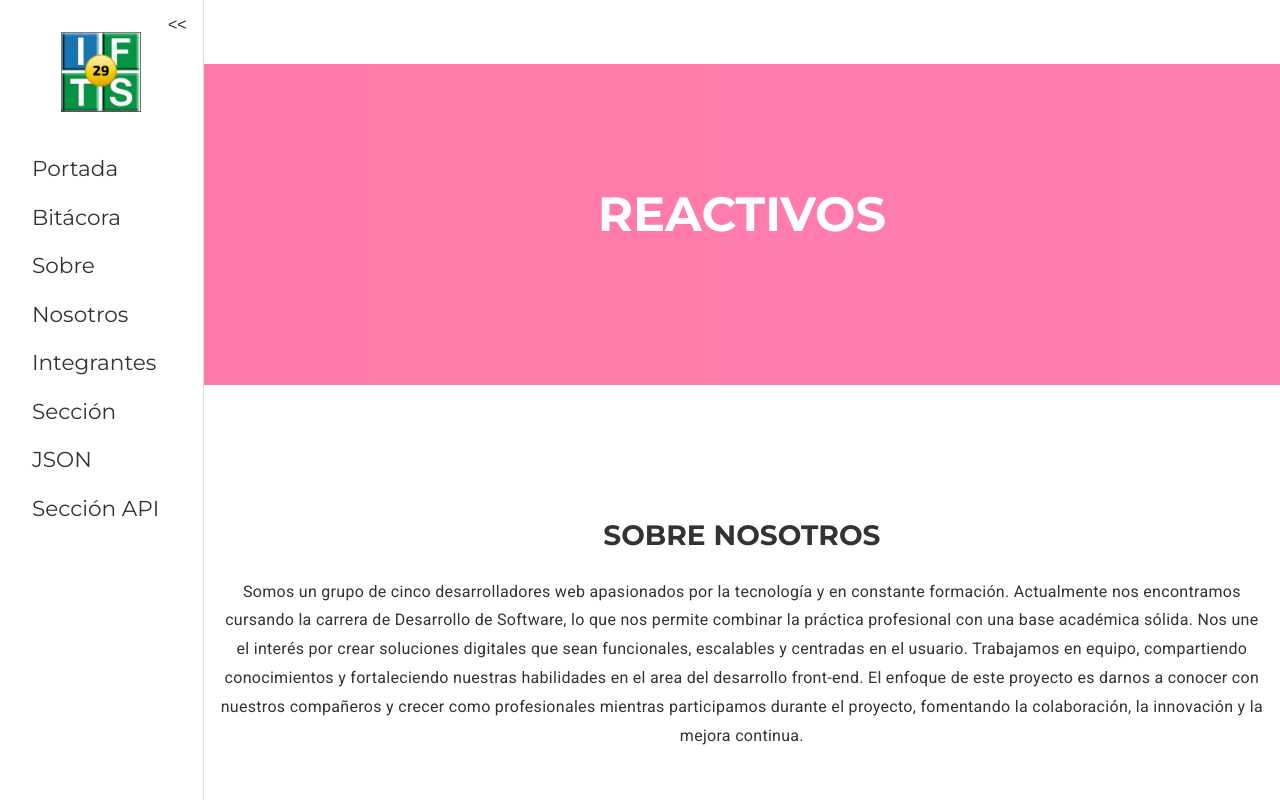
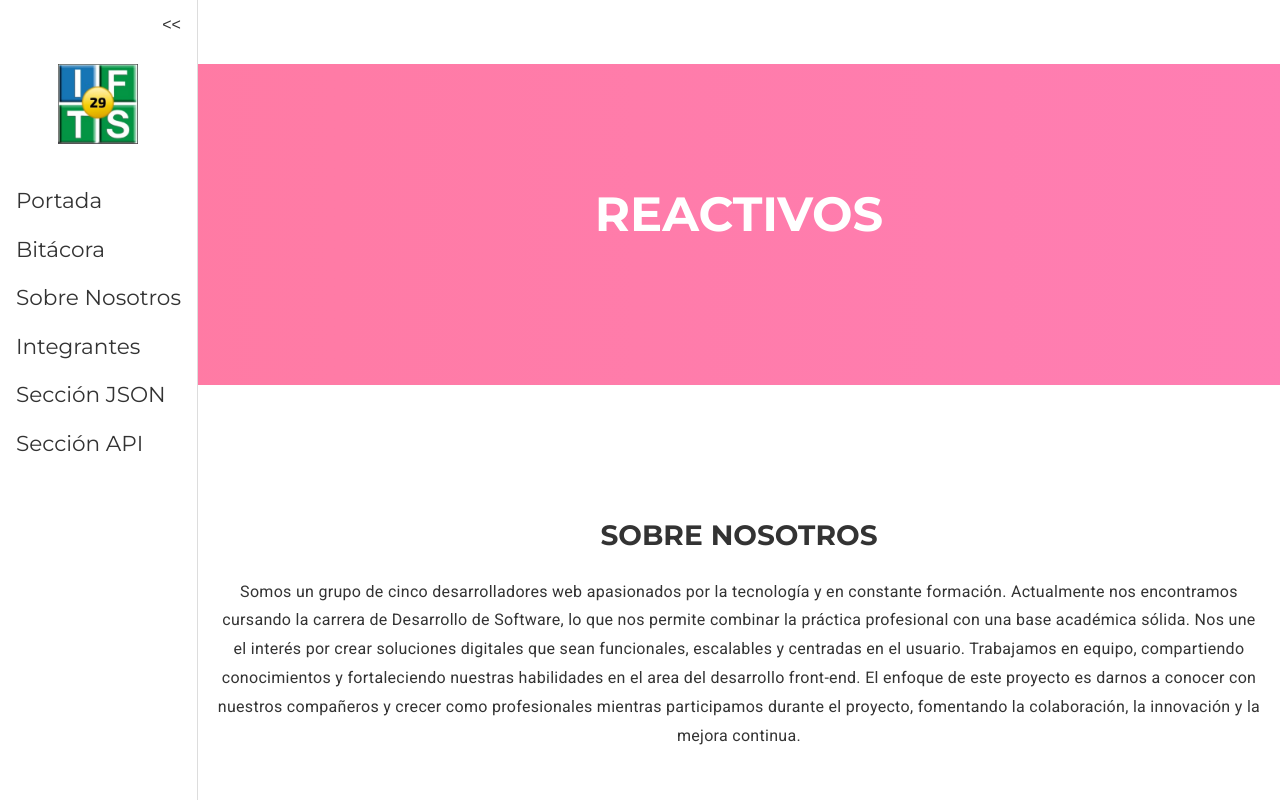
Before and after one commit to sanavalos/dswf-tp3-grupo16, a React (Vite) app: page / in a window 1280 px wide. Shown: the top 800 px of the page. Built offline with nearby package versions, Linux system fonts and the light colour scheme.

Commit message:
polish: don't wrap sidebar content

```diff
--- a/src/components/sidebar/Sidebar.module.css
+++ b/src/components/sidebar/Sidebar.module.css
@@ -3,7 +3,7 @@
   background: #fff;
   color: #333;
   line-height: 2.25;
-  padding: 2rem;
+  padding: 4rem 1rem;
   border-right: 1px solid #ddd;
   max-width: fit-content;
   transition: width 0.3s ease, padding 0.3s ease;
@@ -27,6 +27,7 @@
   flex-direction: column;
   align-items: center;
   transition: opacity 0.3s ease;
+  width: max-content;
 }
 
 .toggleButton {
--- a/src/components/sidebar/SidebarItem.jsx
+++ b/src/components/sidebar/SidebarItem.jsx
@@ -3,7 +3,7 @@ import styles from "./SidebarItem.module.css";
 
 function SidebarItem({ data }) {
   return (
-    <div className={styles}>
+    <div>
       <a href={data.path}>{data.name}</a>
     </div>
   );
```
